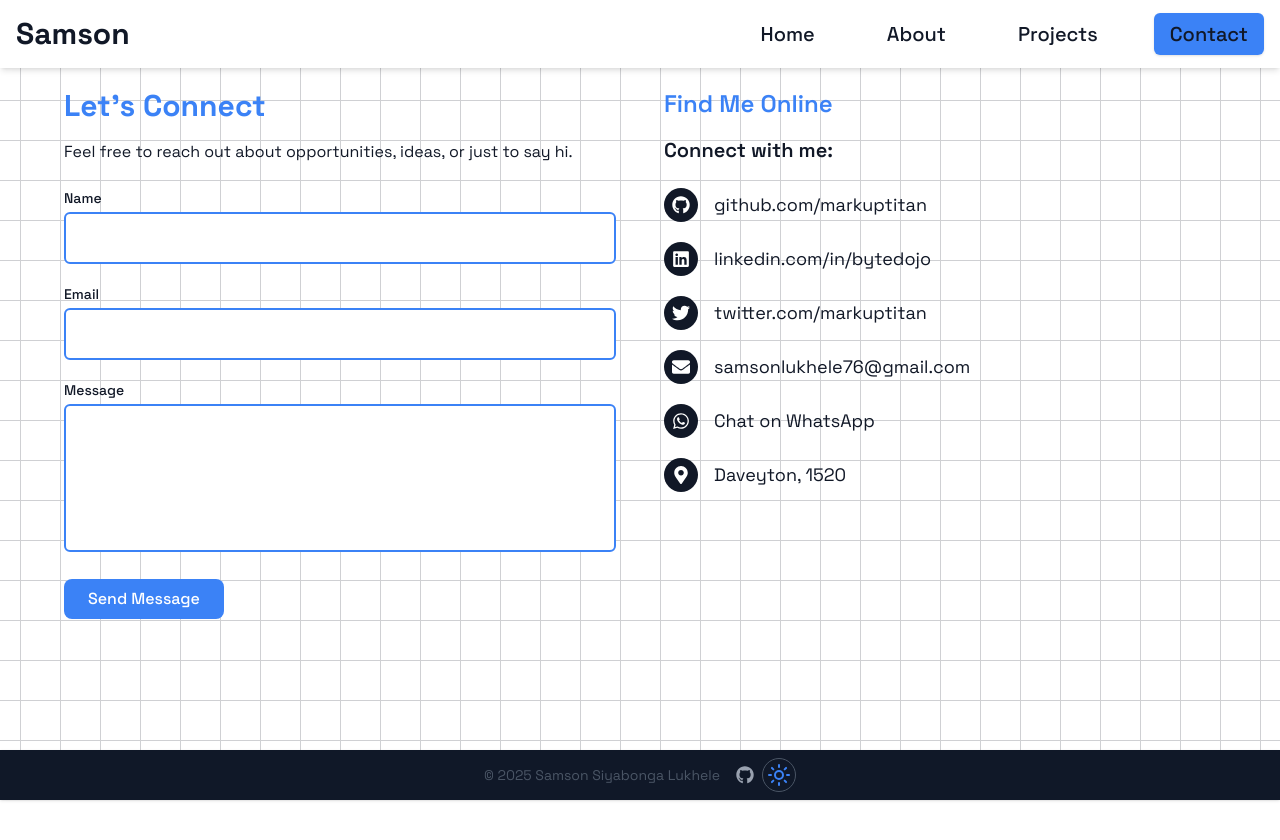
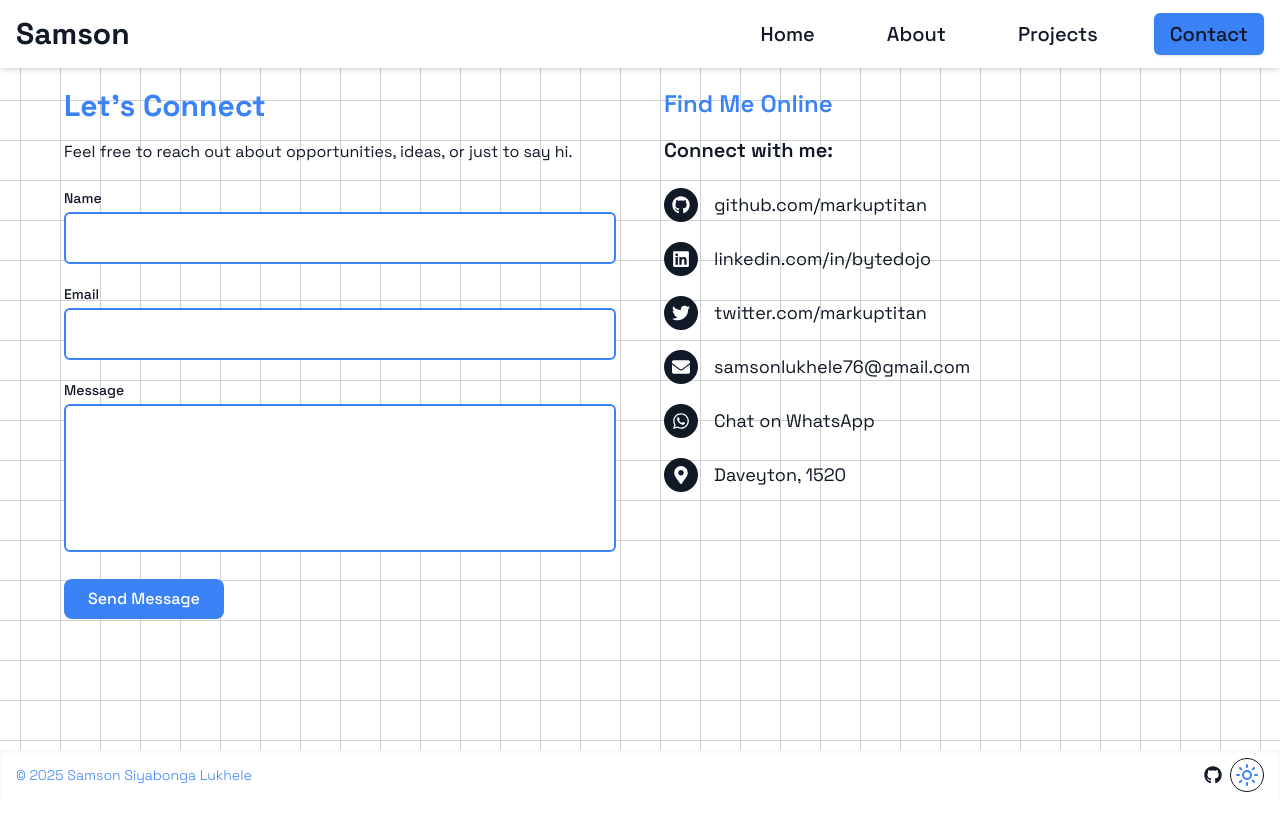
Before and after one commit to siyabuilds/react-portfolio, a React (Vite) app: page /contact in a window 1280 px wide. Shown: the top 840 px of the page. Built offline with nearby package versions, Linux system fonts and the light colour scheme.

Commit message:
Last commit: Footer appearance refactor

```diff
--- a/src/components/Footer.jsx
+++ b/src/components/Footer.jsx
@@ -5,18 +5,22 @@ const Footer = () => {
   const year = new Date().getFullYear();
 
   return (
-    <footer className="fixed bottom-0 left-0 w-full bg-gray-900  text-gray-600 text-sm flex items-center justify-center py-2 px-4 shadow-sm z-50">
-      <span className="mr-2">© {year} Samson Siyabonga Lukhele</span>
+    <footer className="fixed bottom-0 left-0 w-full bg-[var(--background)] text-[var(--foreground)] text-sm flex items-center justify-between py-2 px-4 shadow-inner z-50">
+      <span className="text-[var(--primary)] font-light">
+        © {year} Samson Siyabonga Lukhele
+      </span>
+      <div className="flex items-center">
         <a
           href="https://github.com/markuptitan/react-portfolio"
           target="_blank"
           rel="noopener noreferrer"
-        className="ml-2 text-gray-400 hover:text-blue-700 transition-colors"
+          className="ml-2 text-[var(--foreground)] hover:text-[var(--primary)] transition-colors"
           aria-label="GitHub Repo"
         >
           <FaGithub size={18} />
         </a>
         <ThemeSwitch />
+      </div>
     </footer>
   );
 };
```
Lines whose indentation alone changed are shown as unchanged.
